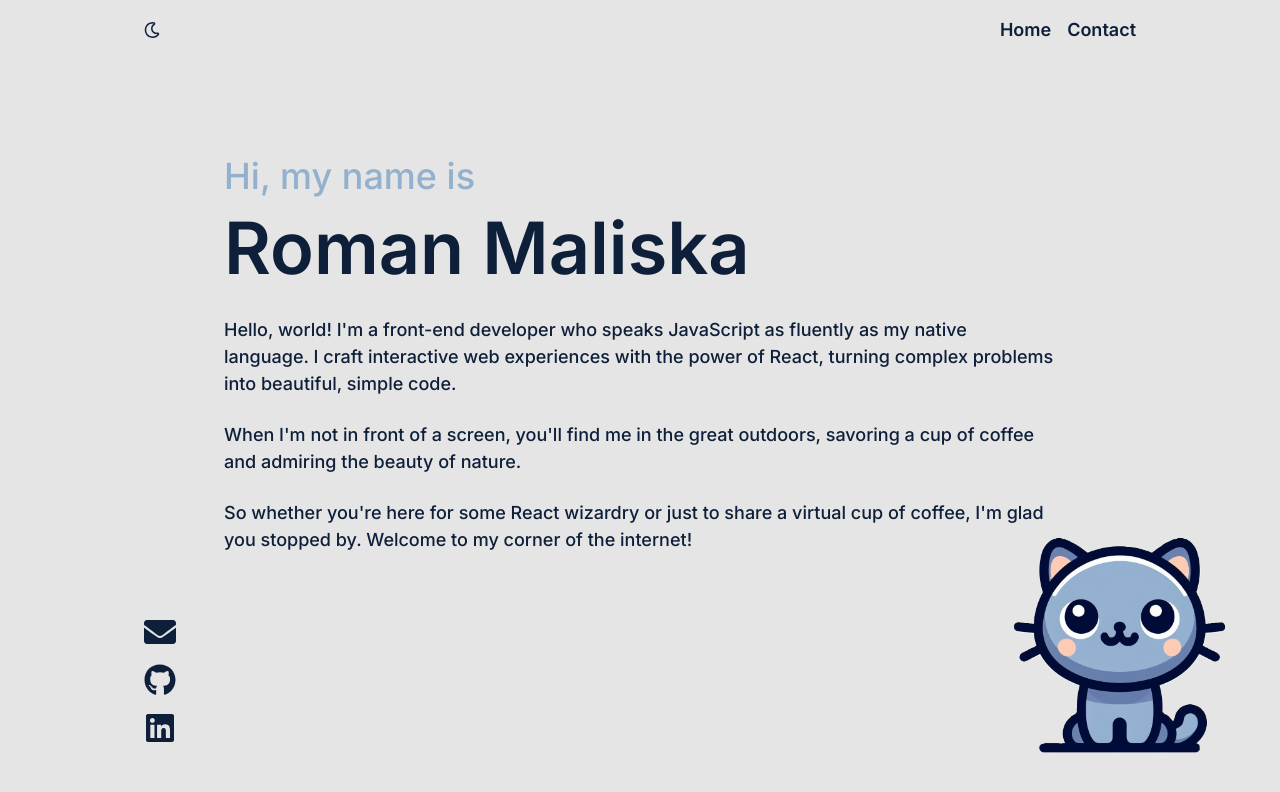
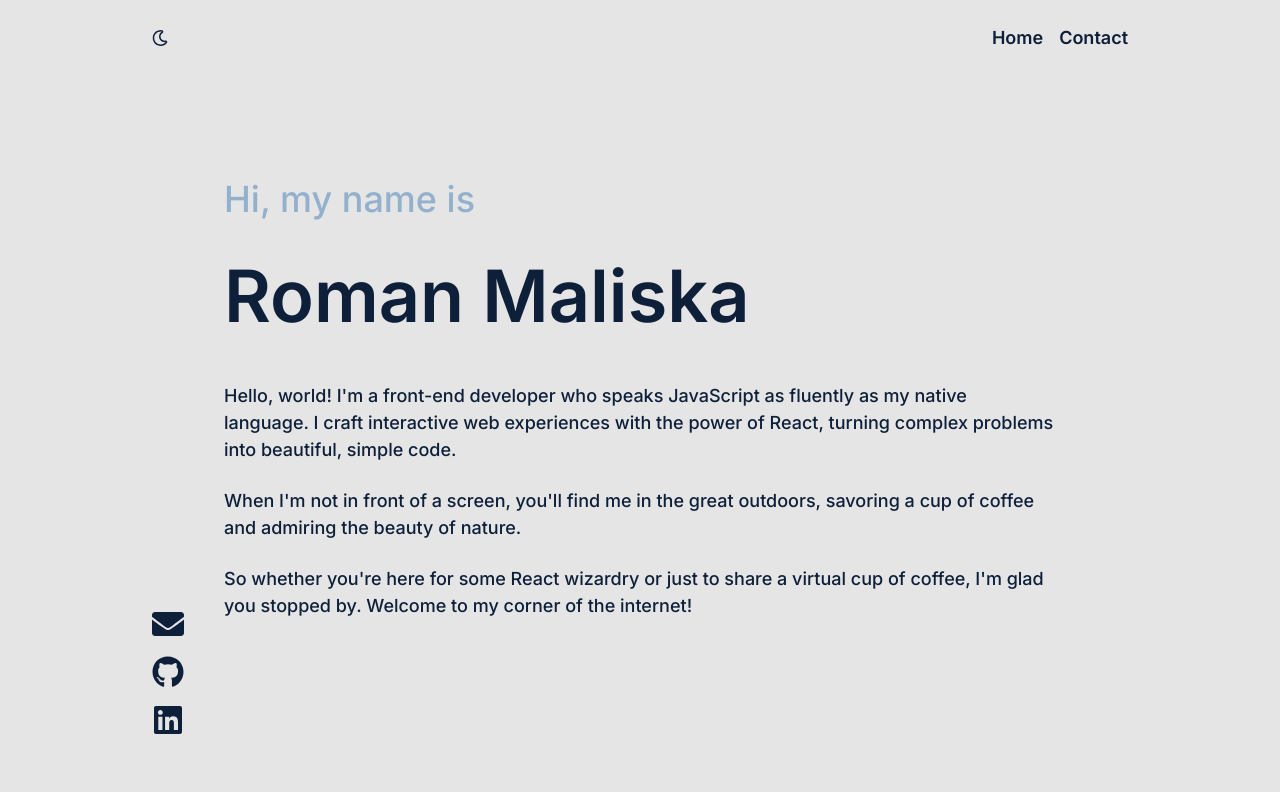
Before and after one commit to Romanmaliska/portfolio, a Next.js app: page / in a window 1280 px wide. Shown: the top 792 px of the page. Built offline with nearby package versions, Linux system fonts and the light colour scheme.

Commit message:
feat: footer layout

```diff
--- a/src/app/components/about.tsx
+++ b/src/app/components/about.tsx
@@ -1,10 +1,10 @@
 export default function About() {
   return (
-    <main className="p-12 lg:p-24">
-      <p className="leading-normal pb-4 text-2xl sm:text-4xl text-blue font-medium">
+    <>
+      <p className="leading-tight sm:leading-normal pb-2 sm:pb-4 text-2xl sm:text-4xl text-blue font-medium">
         Hi, my name is
       </p>
-      <h1 className="leading-normal pb-8 text-4xl sm:text-7xl text-black dark:text-white font-semibold capitalize">
+      <h1 className="leading-tight sm:leading-normal pb-4 sm:pb-8 text-4xl sm:text-7xl text-black dark:text-white font-semibold capitalize">
         roman maliska
       </h1>
       <p className="pb-4 sm:pb-6 leading-normal text-lg text-black dark:text-white font-medium">
@@ -17,11 +17,11 @@ export default function About() {
         When I&apos;m not in front of a screen, you&apos;ll find me in the great
         outdoors, savoring a cup of coffee and admiring the beauty of nature.
       </p>
-      <p className="pb-4 sm:pb-6 leading-normal text-lg  text-black dark:text-white font-medium">
+      <p className="pb-4 sm:pb-6 leading-normal text-lg text-black dark:text-white font-medium">
         So whether you&apos;re here for some React wizardry or just to share a
         virtual cup of coffee, I&apos;m glad you stopped by. Welcome to my
         corner of the internet!
       </p>
-    </main>
+    </>
   );
 }
--- a/src/app/components/emailForm.tsx
+++ b/src/app/components/emailForm.tsx
@@ -52,7 +52,7 @@ export default function EmailForm() {
         placeholder="john@email.com"
         required
         minLength={4}
-        className="rounded-md p-2 mb-4 dark:bg-dark "
+        className="rounded-md p-2 mb-4 dark:bg-dark"
         value={formData.email}
         onChange={handleChange}
       />
@@ -65,7 +65,7 @@ export default function EmailForm() {
         placeholder="Subject"
         required
         minLength={2}
-        className="rounded-md p-2 mb-4 dark:bg-dark "
+        className="rounded-md p-2 mb-4 dark:bg-dark"
         value={formData.subject}
         onChange={handleChange}
       />
@@ -78,7 +78,7 @@ export default function EmailForm() {
         required
         minLength={10}
         rows={4}
-        className="rounded-md p-2 mb-4 resize-none dark:bg-dark "
+        className="rounded-md p-2 mb-4 resize-none dark:bg-dark"
         value={formData.message}
         onChange={handleChange}
       />
--- a/src/app/components/navbar.tsx
+++ b/src/app/components/navbar.tsx
@@ -12,7 +12,7 @@ export default function Navbar() {
     link === "Home" ? "/" : `/${link.toLowerCase()}`;
 
   return (
-    <nav className="flex items-center m-4">
+    <nav className="flex items-center m-4 sm:m-6">
       <ThemeSwitcher />
       <div className="flex gap-4 ml-auto">
         {links.map((link) => (
--- a/src/app/components/socialbar.tsx
+++ b/src/app/components/socialbar.tsx
@@ -11,9 +11,9 @@ export default function Socialbar() {
   const pathName = usePathname();
 
   return (
-    <section className="flex flex-col gap-4 m-4 fixed bottom-10">
+    <footer className="flex place-content-around m-4 gap-4 sm:flex-col sm:fixed sm:bottom-10 sm:m-6">
       <Link href={`${pathName}?dialog=true`}>
-        <FaEnvelope className="h-8 w-8" />
+        <FaEnvelope className="h-6 w-6 sm:h-8 sm:w-8" />
       </Link>
       <Suspense fallback={null}>
         <ContactMe />
@@ -23,15 +23,15 @@ export default function Socialbar() {
         target="_blank"
         rel="noopener noreferrer"
       >
-        <FaGithub className="h-8 w-8" />
+        <FaGithub className="h-6 w-6 sm:h-8 sm:w-8" />
       </a>
       <a
         href="https://www.linkedin.com/in/rmaliska"
         target="_blank"
         rel="noopener noreferrer"
       >
-        <FaLinkedin className="h-8 w-8" />
+        <FaLinkedin className="h-6 w-6 sm:h-8 sm:w-8" />
       </a>
-    </section>
+    </footer>
   );
 }
--- a/src/app/contact/page.tsx
+++ b/src/app/contact/page.tsx
@@ -1,3 +1,6 @@
 export default function page() {
-  return <div></div>;
+  return (
+    <main>
+    </main>
+  );
 }
--- a/src/app/layout.tsx
+++ b/src/app/layout.tsx
@@ -22,7 +22,7 @@ export default function RootLayout({
   return (
     <html lang="en" suppressHydrationWarning>
       <body
-        className={`${inter.className} max-w-5xl mx-auto my-4 bg-light text-black  dark:bg-dark dark:text-white`}
+        className={`${inter.className} grid min-h-[100dvh] grid-rows-[auto_1fr_auto] max-w-5xl mx-auto bg-light text-black dark:bg-dark dark:text-white`}
       >
         <ThemeProvider
           attribute="class"
@@ -31,7 +31,7 @@ export default function RootLayout({
           disableTransitionOnChange
         >
           <Navbar />
-          {children}
+          <main className="p-12 lg:p-24">{children}</main>
           <Socialbar />
         </ThemeProvider>
       </body>
--- a/src/app/page.tsx
+++ b/src/app/page.tsx
@@ -2,10 +2,5 @@ import About from "./components/about";
 import Hero from "./components/ui/hero";
 
 export default function Home() {
-  return (
-    <main className="flex flex-col items-center">
-      <About />
-      <Hero />
-    </main>
-  );
+  return <About />;
 }
```
